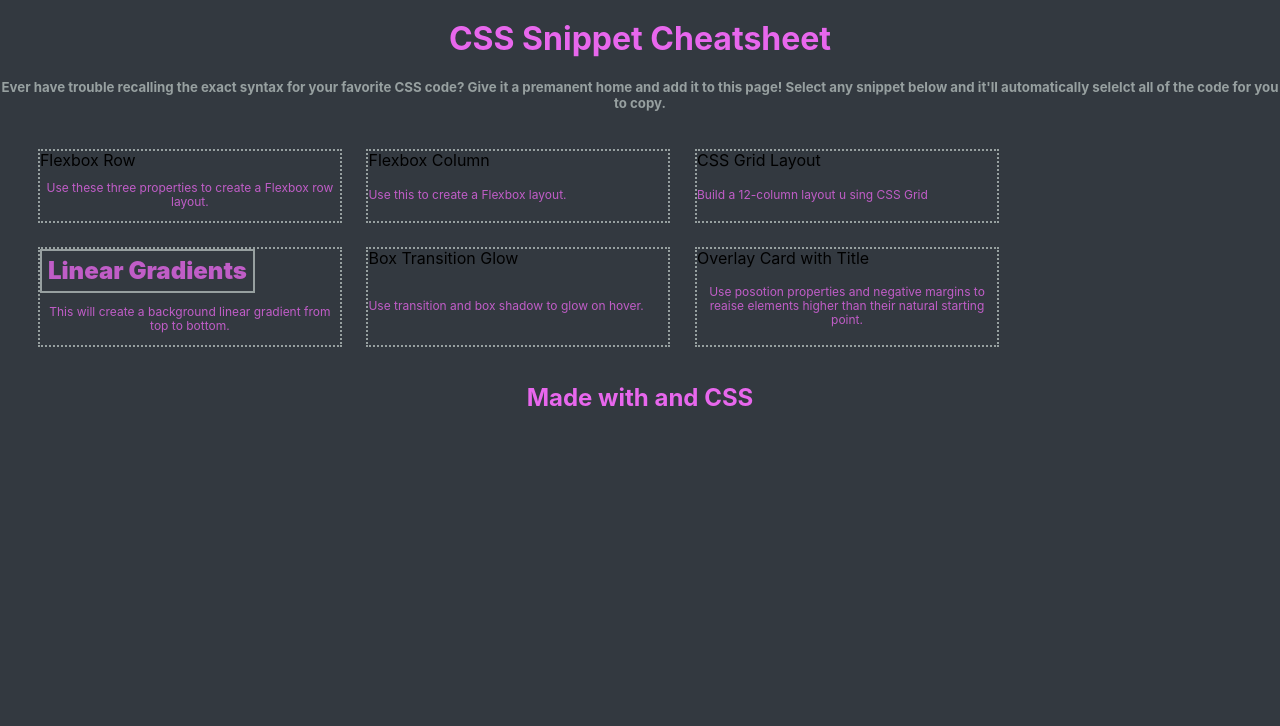
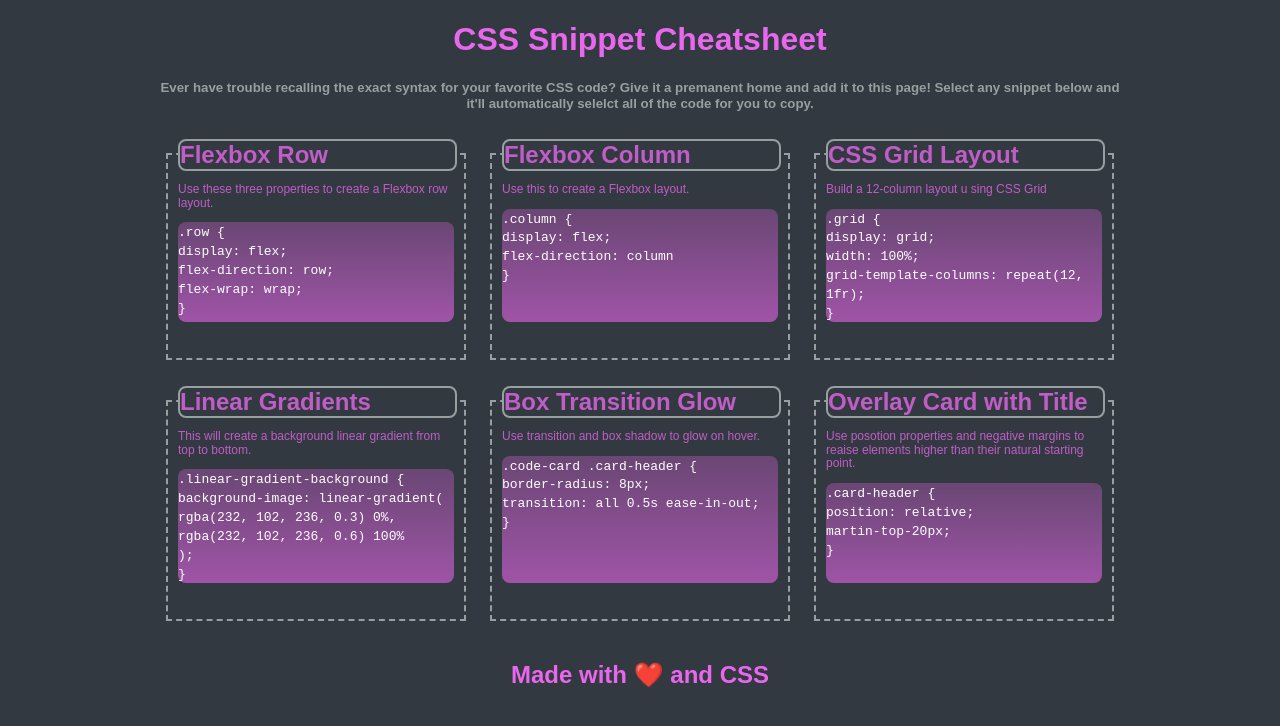
Before and after one commit to HunterMcGrew/mini-project-2, a plain HTML site: page index.html in a window 1280 px wide. Drawn offline with Linux system fonts and the light colour scheme.

Commit message:
Had to rework all css and html structure to better my flexbox. added hover effects, colors, and spacing.

```diff
--- a/assets/css/style.css
+++ b/assets/css/style.css
@@ -6,11 +6,12 @@
     --h5: #97A0A0;
     --text-color: #C05DC7;
     --border-color: #97A0A0;
+    --code-color: white;
 
 }
 
 * {
-    font-family: -apple-system, BlinkMacSystemFont, 'Segoe UI', Roboto, Oxygen, Ubuntu, Cantarell, 'Open Sans', 'Helvetica Neue', sans-serif;
+    font-family: Arial, Helvetica, sans-serif;
 }
 
 body {
@@ -36,6 +37,7 @@ h5 {
 
 code {
     font-family: monospace;
+    color: var(--code-color);
 }
 
 .main-header {
@@ -43,10 +45,9 @@ code {
     text-align: center;
 }
 
-main {
-    display: flex;
-    flex-wrap: wrap;
-    margin: 2%;
+.header2 {
+    width: 75%;
+    margin: auto;
 }
 
 footer {
@@ -54,59 +55,62 @@ footer {
     align-items: center;
 }
 
-.row {
+.flexbox-container {
     display: flex;
     flex-wrap: wrap;
-    flex-direction: row;
-    text-align: center;
-    border-style: dotted;
-    border-width: 2px;
-    border-color: var(--border-color);
-    margin: 1%;
-    min-width: 300px;
-    max-width: 300px;
-}
-
-.header-div {
-    border-style: solid;
-    border-width: 2px;
-    padding: 2%;
-    color: var(--text-color);
-    border-color: var(--border-color);
-    text-align: center;
-    align-content: center;
-    font-size: 24px;
-    font-weight: 900;
-    position: relative;
-    margin-top:;
-    background-color: var(--main-bg-color);
-}
-
-/*
-.row {
-    display: flex;
-    flex-direction: row;
-    flex-wrap: wrap;
-    border-style: solid;
-    border-color: var(--border-color);
-    height: fit-content;
+    justify-content: center;
 }
 
 .card {
     display: flex;
     flex-direction: column;
-    border-style: dotted;
+    margin: 20px 12px;
+    padding: 10px;
+    box-sizing: border-box;
+    width: 300px;
+    border: 2px dashed var(--border-color);
+}
+
+.card-header {
+    position: relative;
+    top: -26px;
+    border-style: solid;
+    border-width: 2px;
+    border-radius: 8px;
+    width: 275px;
+    color: var(--text-color);
     border-color: var(--border-color);
-    padding: 3%;
+    text-align: left;
+    align-content: center;
+    font-size: 24px;
+    font-weight: 900;
+    background-color: var(--main-bg-color);
 }
-*/
 
-/*
-background-image: linear-gradient(
+.card-body {
+    position: relative;
+    top: -26px;
+}
+
+.linear-gradient-background {
+    position: relative;
+    top: -26px;
+    background-image: linear-gradient(
         rgba(232, 102, 236, 0.3) 0%,
-        rgba(232, 102, 236, 0.3) 100%
+        rgba(232, 102, 236, 0.6) 100%
     );
-*/
+    border-radius: 8px;
+    height: 100%;
+    width: 100%;
+}
 
+.card-header, .linear-gradient-background {
+    transition: all 0.5s ease-in-out;
+}
 
-/* media queries mobile first!!! small to large */
+.card-header:hover,
+.linear-gradient-background:hover {
+    box-shadow: inset 0px 0px 8px
+    rgba(232, 102, 236, 1), 0 0 15px
+    rgba(232, 102, 236, 1);
+}
--- a/index.html
+++ b/index.html
@@ -11,60 +11,154 @@
 </head>
 <body>
 
+<!-- Page Header -->
     <header class="main-header">
+        <div class="header">
             <h1>CSS Snippet Cheatsheet</h1>
+        </div>
+        <div class="header2">
             <h5>Ever have trouble recalling the exact syntax for your favorite CSS code? Give it a premanent home and add it to this page! Select any snippet below and it'll automatically selelct all of the code for you to copy.</h5>
+        </div>
     </header>
+<!-- End Page Header-->
 
-    <main>
+<!-- Begin Main Body -->
+    <main class="flexbox-container">
 
-        <section class="row">
+<!-- First Box -->
+        <section class="card card1">
+            <div class="card-header">
                 <header>Flexbox Row</header>
+            </div>
+                <div class="card-body">
                     <p>Use these three properties to create a Flexbox row layout.</p>
+                </div>
+                    <div class="linear-gradient-background">
+                        <code class="code">
+                            .row { <br>
+                                display: flex; <br>
+                                flex-direction: row; <br>
+                                flex-wrap: wrap; <br>
+                            }
+                        </code>
+                    </div>
 
         </section>
+<!-- End First Box -->
 
-        <section class="row">
+<!-- Second Box -->
+        <section class="card card2">
+            <div class="card-header">
                 <header>Flexbox Column</header>
+            </div>
+                <div class="card-body">
                     <p>Use this to create a Flexbox layout.</p>
+                </div>
+                    <div class="linear-gradient-background">
+                        <code class="code">
+                            .column { <br>
+                                display: flex; <br>
+                                flex-direction: column <br>
+                            }
+                        </code>
+                    </div>
 
         </section>
+<!-- End Second Box -->
 
-        <section class="row">
+<!-- Third Box -->
+        <section class="card card3">
+            <div class="card-header">
                 <header>CSS Grid Layout</header>
+            </div>
+                <div class="card-body">
                     <p>Build a 12-column layout u sing CSS Grid</p>
+                </div>
+                    <div class="linear-gradient-background">
+                        <code class="code">
+                            .grid { <br>
+                                display: grid; <br>
+                                width: 100%; <br>
+                                grid-template-columns: repeat(12, 1fr); <br>
+                            }
+                        </code>
+                    </div>
             </section>
+<!-- End Third Box -->
 
-        <section class="row">
-            <div class="header-div">
+<!-- Fourth Box -->
+        <section class="card card4">
+            <div class="card-header">
                 <header>Linear Gradients</header>
             </div>
+                <div class="card-body">
                     <p>This will create a background linear gradient from top to bottom.</p>
+                </div>
+                    <div class="linear-gradient-background">
+                        <code class="code">
+                            .linear-gradient-background { <br>
+                                background-image: linear-gradient( <br>
+                                    rgba(232, 102, 236, 0.3) 0%, <br>
+                                    rgba(232, 102, 236, 0.6) 100% <br>
+                                    ); <br>
+                                }
+                        </code>
+                    </div>
         </section>
+<!-- End Fourth Box -->
 
-        <section class="row">
+<!-- Fifth Box -->
+        <section class="card card5">
+            <div class="card-header">
                 <header>Box Transition Glow</header>
+            </div>
+                <div class="card-body">
                     <p>Use transition and box shadow to glow on hover.</p>
+                </div>
+                    <div class="linear-gradient-background">
+                        <code class="code">
+                            .code-card .card-header { <br>
+                                border-radius: 8px; <br>
+                                transition: all 0.5s ease-in-out; <br>
+                            } <br>
+                        </code>
+                    </div>
+
         </section>
+<!-- End Fifth Box -->
 
-        <section class="row">
+<!-- Sixth Box -->
+        <section class="card card6">
+            <div class="card-header">
                 <header>Overlay Card with Title</header>
+            </div>
+                <div class="card-body">
                     <p>Use posotion properties and negative margins to reaise elements higher than their natural starting point.</p>
+                </div>
+                    <div class="linear-gradient-background">
+                        <code class="code">
+                            .card-header { <br>
+                                position: relative; <br>
+                                martin-top-20px; <br>
+                            }
+                        </code>
+                    </div>
+
         </section>
-
-
+<!-- End Sixth Box -->
 
     </main>
+<!-- End Main Body -->
 
 <!--
     use <div>'s inside sections with justify-center class. div being card-colum, div holding paragraph, div holding code tag.
     3 flexboxes each so everything is very responsive
 
 -->
+        <footer class="footer">
+            <h2>Made with ❤️ and CSS</h2>
+        </footer>
 
-    <footer>
-        <h2>Made with and CSS</h2>
-    </footer>
 
 </body>
 </html>
```
Lines whose indentation alone changed are shown as unchanged.
